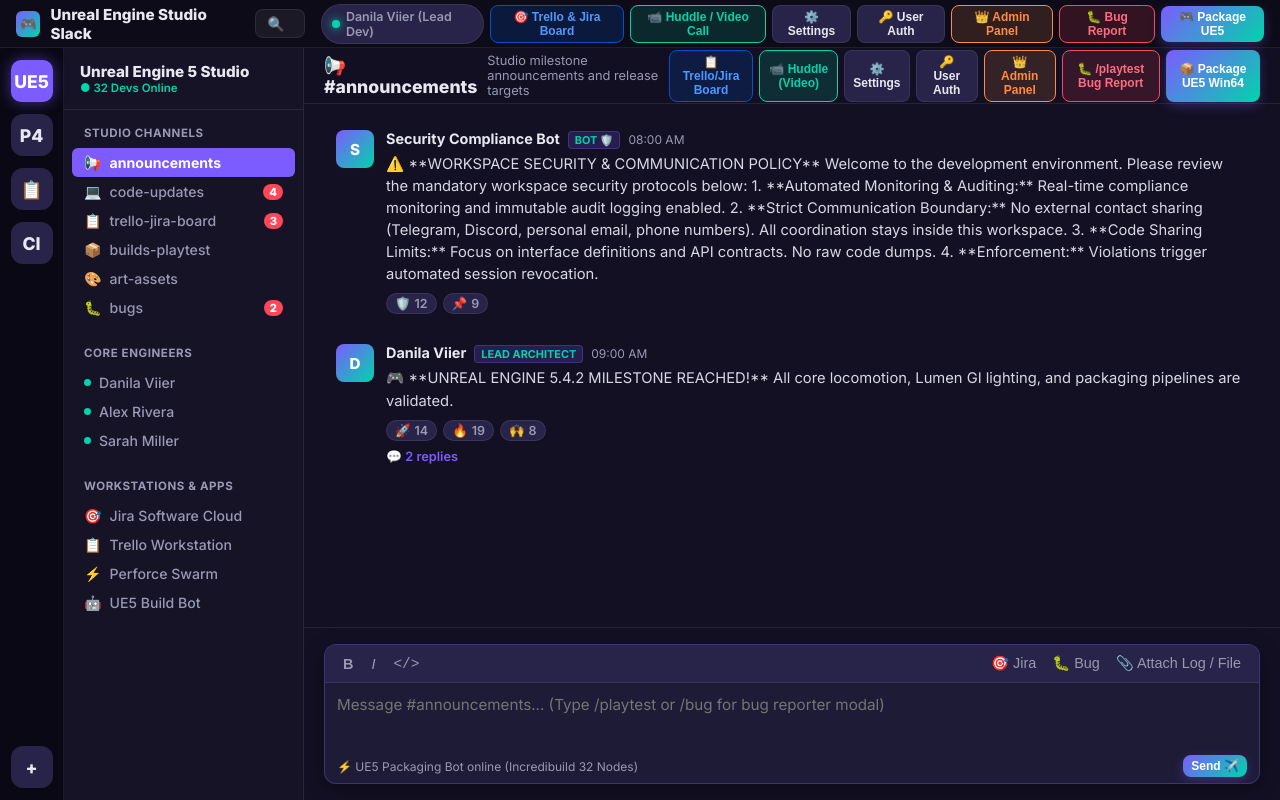
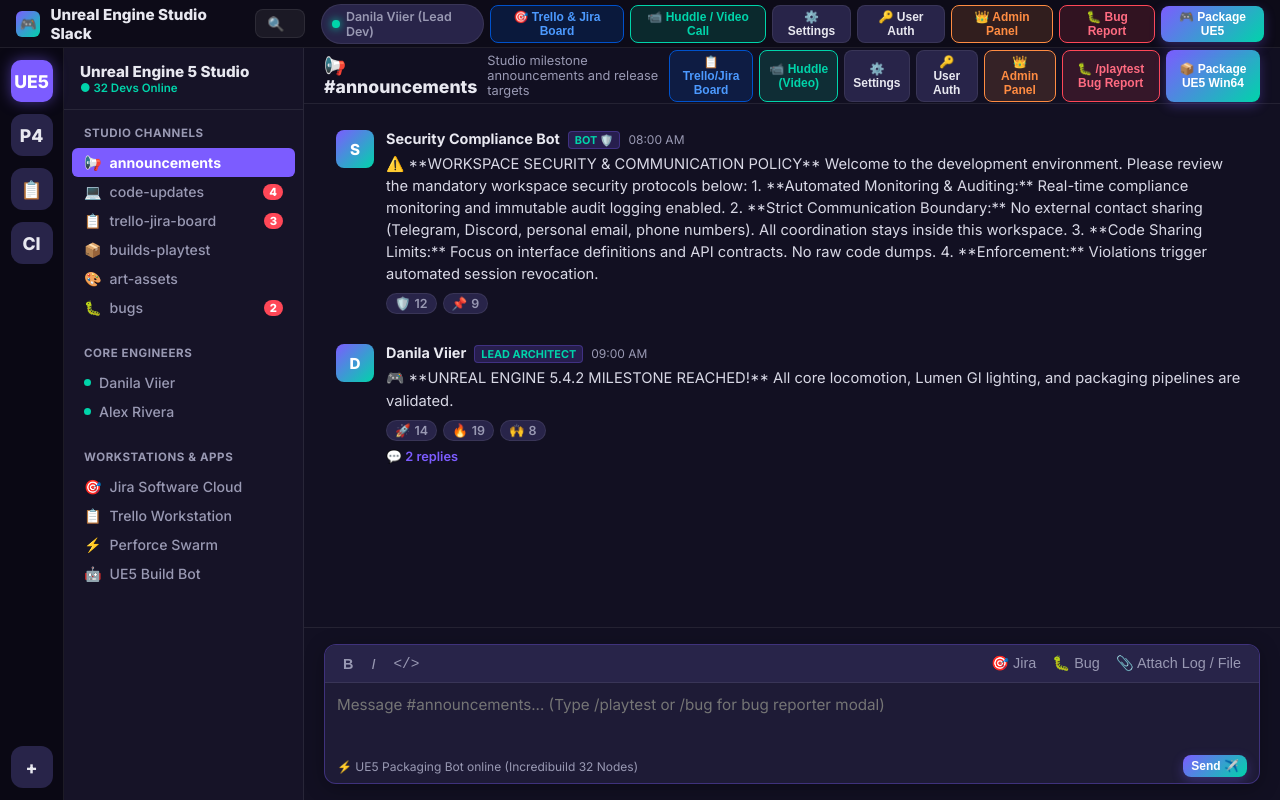
Before and after one commit to TrillionaireViier/slack_clone, a website: page index.html in a window 1280 px wide. Drawn offline with Linux system fonts and the light colour scheme.

Commit message:
Remove Sarah Miller DM and references, update team assignees

```diff
--- a/index.html
+++ b/index.html
@@ -1005,9 +1005,6 @@
           <div class="channel-item" id="item-dm-alex" onclick="switchChannel('dm-alex', '💬 Alex Rivera (Physics Dev)', 'Unreal C++ locomotion & PhysX collision chat')">
             <span class="dm-status-dot online"></span> <span>Alex Rivera</span>
           </div>
-          <div class="channel-item" id="item-dm-sarah" onclick="switchChannel('dm-sarah', '💬 Sarah Miller (QA Lead)', 'Playtest feedback triage & crash dump logs')">
-            <span class="dm-status-dot online"></span> <span>Sarah Miller</span>
-          </div>
         </div>
 
         <!-- 3. Webhooks & Workstation Apps -->
@@ -1154,7 +1151,7 @@
           <div class="kanban-card" onclick="showToast('Trello Card Details Opened')">
             <span class="kanban-tag trello">TRELLO CARD</span>
             <div style="font-size: 0.88rem; font-weight: 700; margin: 6px 0;">FMOD 3D Spatial audio ambient triggers</div>
-            <div style="font-size: 0.75rem; color: var(--text-dim);">Assignee: <b>@sarah.miller</b></div>
+            <div style="font-size: 0.75rem; color: var(--text-dim);">Assignee: <b>@alex.rivera</b></div>
           </div>
         </div>
 
@@ -1198,7 +1195,7 @@
         <div class="video-tile">
           <div style="font-size: 2.2rem; margin-bottom: 6px;">🖥️</div>
           <div style="font-size: 0.8rem; font-weight: 700; color: var(--accent2);">UE5 Editor — Level 3 Cave</div>
-          <div class="video-overlay-name"><span class="status-dot"></span><span>Sarah Miller (Screen Share)</span></div>
+          <div class="video-overlay-name"><span class="status-dot"></span><span>Alex Rivera (Screen Share)</span></div>
         </div>
       </div>
 
@@ -1410,8 +1407,7 @@
         'art-assets': { name: '🎨 #art-assets', desc: 'Nanite 3D meshes, Lumen lighting & sound assets' },
         'bugs': { name: '🐛 #bugs', desc: 'Tracked playtest bug reports, logs, and stack trace dumps' },
         'dm-danila': { name: '💬 Danila Viier', desc: 'Direct message thread with Danila Viier (Lead Architect)' },
-        'dm-alex': { name: '💬 Alex Rivera', desc: 'Direct message thread with Alex Rivera (Physics Dev)' },
-        'dm-sarah': { name: '💬 Sarah Miller', desc: 'Direct message thread with Sarah Miller (QA Lead)' }
+        'dm-alex': { name: '💬 Alex Rivera', desc: 'Direct message thread with Alex Rivera (Physics Dev)' }
       },
       messages: {
         'announcements': [
@@ -1527,8 +1523,8 @@
         'bugs': [
           {
             id: 'm5',
-            author: 'Sarah Miller',
-            badge: 'QA LEAD 🐛',
+            author: 'Playtest Bot',
+            badge: 'QA AUTOMATION 🐛',
             time: '11:30 AM',
             text: '🚨 **NEW PLAYTEST BUG SUBMITTED [BUG-2026-0891]**',
             isBug: true,
@@ -1537,7 +1533,7 @@
               title: 'Fatal Error: Access Violation in CharacterMovementComponent.cpp on slope sprint',
               severity: '🔴 BLOCKER',
               build: 'v5.4.2-Win64-B1492',
-              reporter: 'Sarah Miller',
+              reporter: 'QA Team',
               logFile: 'UnrealEngine_CrashDump_2026.log'
             },
             reactions: { '🚨': 8 },
@@ -1565,17 +1561,6 @@
             reactions: { '🚀': 1 },
             repliesCount: 0
           }
-        ],
-        'dm-sarah': [
-          {
-            id: 'm_dm3',
-            author: 'Sarah Miller',
-            badge: 'QA LEAD',
-            time: '11:32 AM',
-            text: 'Hi Danila, I just submitted BUG-2026-0891 to #bugs with full log dump attached.',
-            reactions: { '👀': 1 },
-            repliesCount: 0
-          }
         ]
       },
       threads: {
@@ -1583,7 +1568,7 @@
           { author: 'Alex Rivera', time: '09:05 AM', text: 'Perforce submit changelist #49281 ready for review!' }
         ],
         'm4': [
-          { author: 'Sarah Miller', time: '11:02 AM', text: 'Downloaded Windows Standalone zip. Starting playtest now!' }
+          { author: 'Alex Rivera', time: '11:02 AM', text: 'Downloaded Windows Standalone zip. Starting playtest now!' }
         ]
       },
       activeThreadMsgId: null
```
Also changed, not shown: landing.html (+7 -22 lines).
